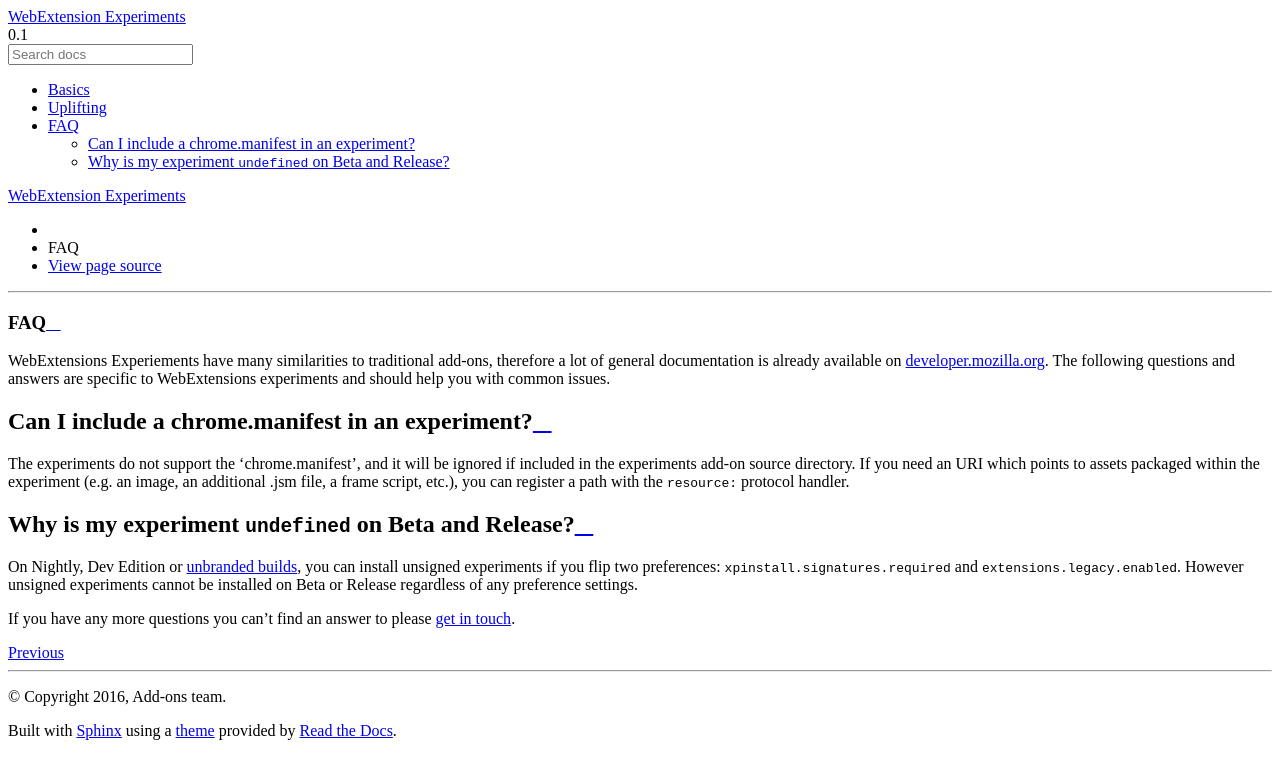
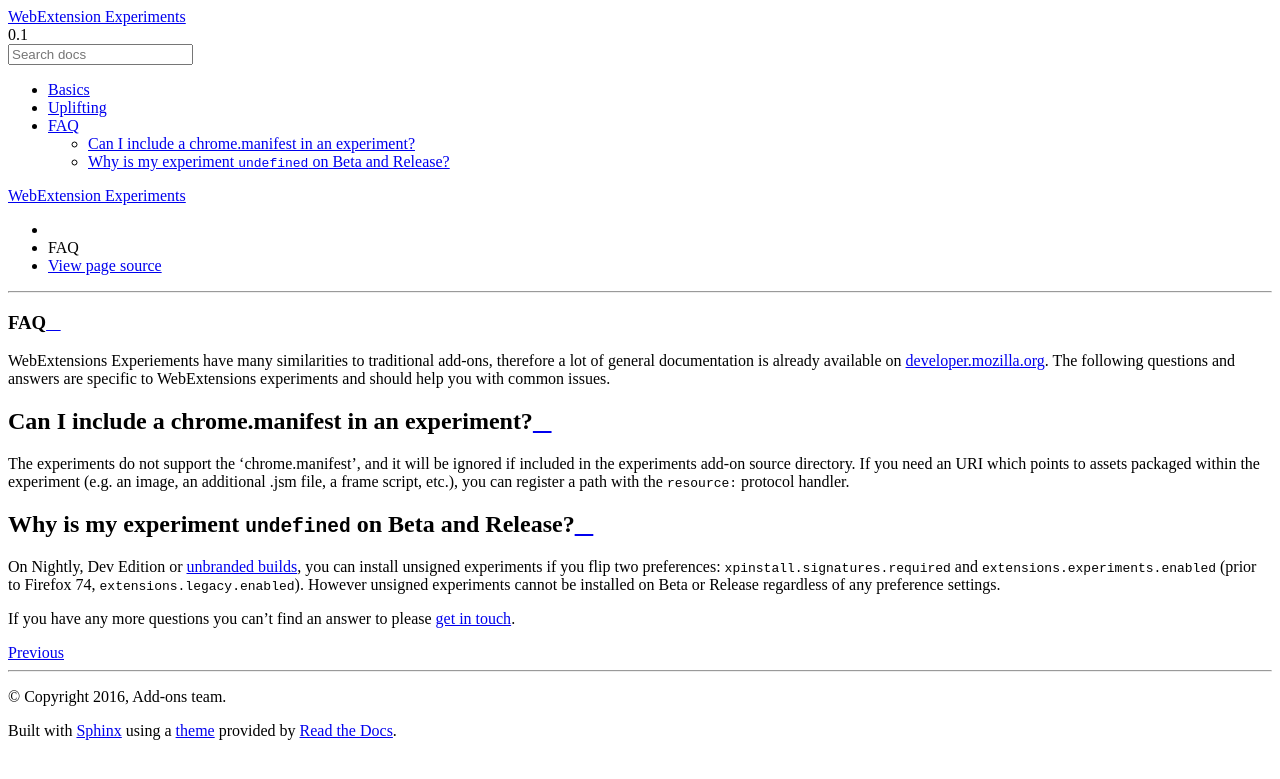
Before and after one commit to web-ext-experiments/about, a Sphinx documentation site: the page built from source/faq.rst, in a window 1280 px wide. Shown: the top 779 px of the page. Built offline with Sphinx 7.4.7 and the Read the Docs theme 2.0.0, drawn with Linux system fonts in a browser that asks for light colours; comment, search, counter and statistics services are not loaded.

Commit message:
Update faq.rst
Note the change in preference name from bug 1524327.

```diff
--- a/source/faq.rst
+++ b/source/faq.rst
@@ -24,7 +24,7 @@
 Why is my experiment ``undefined`` on Beta and Release?
 -------------------------------------------------------
 
-On Nightly, Dev Edition or `unbranded builds <https://wiki.mozilla.org/Add-ons/Extension_Signing#Unbranded_Builds>`_, you can install unsigned experiments if you flip two preferences: ``xpinstall.signatures.required`` and ``extensions.legacy.enabled``.
+On Nightly, Dev Edition or `unbranded builds <https://wiki.mozilla.org/Add-ons/Extension_Signing#Unbranded_Builds>`_, you can install unsigned experiments if you flip two preferences: ``xpinstall.signatures.required`` and ``extensions.experiments.enabled`` (prior to Firefox 74, ``extensions.legacy.enabled``).
 However unsigned experiments cannot be installed on Beta or Release regardless of any preference settings.
 
 
```
